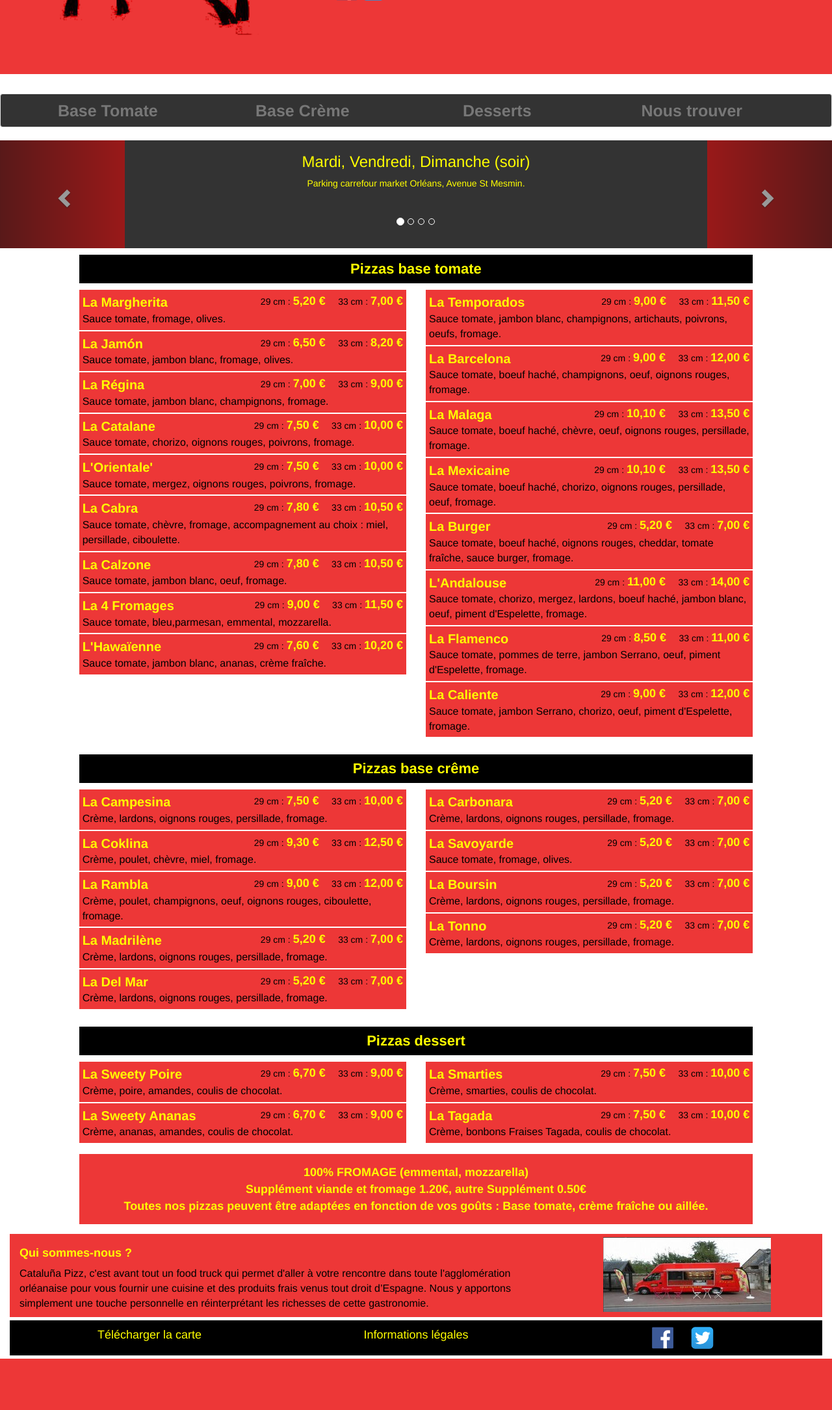
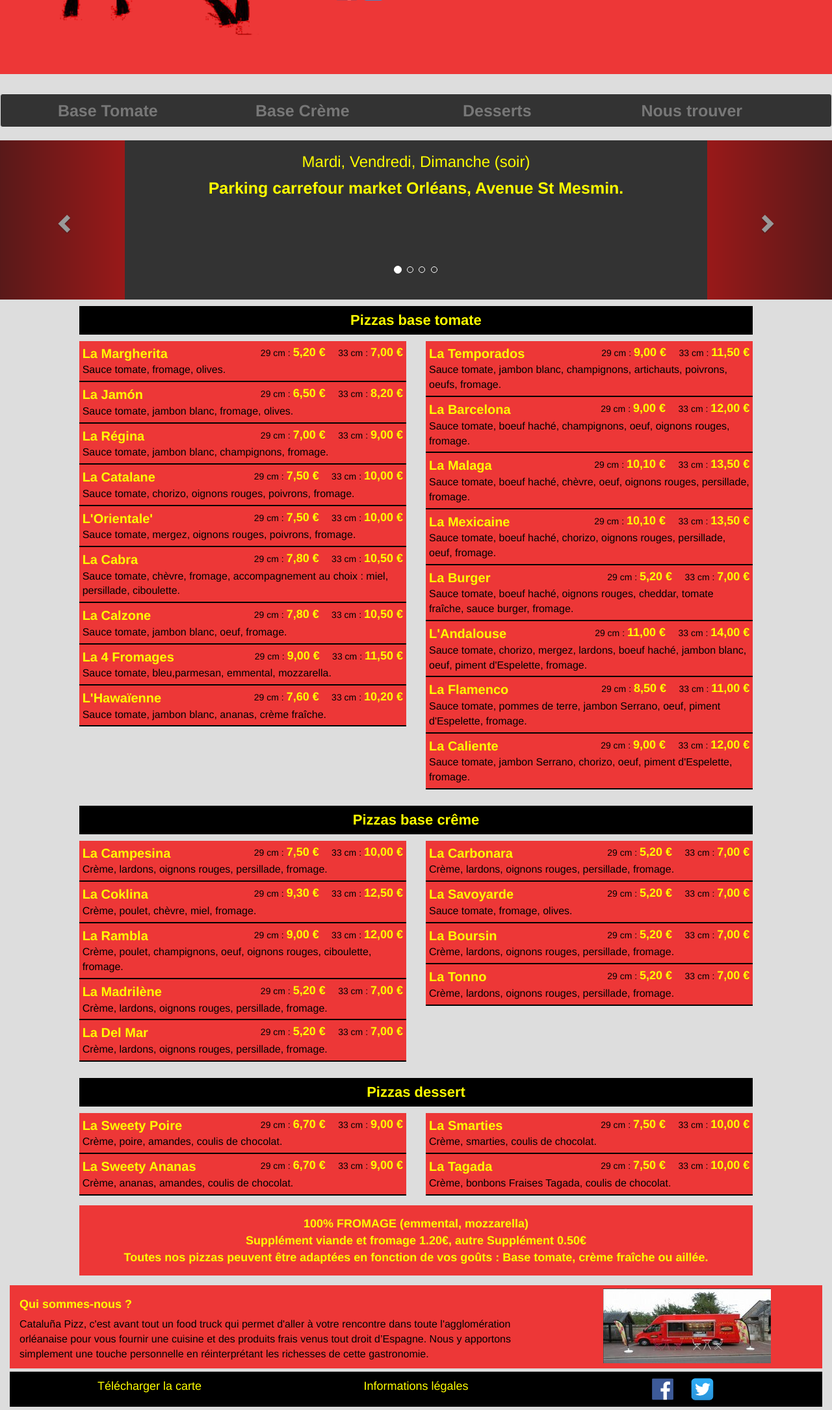
Before and after one commit to Necromosis/prereleasecataluna, a PHP site: page / in a window 1280 px wide. Shown: the part 342-2512 px from the top of the page at 65% size. Before the commit the page ends 2433 px from the top, so only its background shows below. Run offline with PHP 8.4, Linux system fonts and the light colour scheme; some libraries are stand-ins or nearby versions.

Commit message:
maxime branch 1

```diff
--- a/www/css/style.css
+++ b/www/css/style.css
@@ -1,5 +1,5 @@
 body {
-    background-color: white;
+	background-color: #dddddd;
 }
 .jumbotron {
 	background-color: #ED3737;
@@ -92,6 +92,8 @@ ul#listenav li {
 .carousel{
     background-color: #333;
     color: yellow;
+    font-size: 25px;
+    font-weight: bolder;
 }
 .carousel-control.left{
     background-color: red;
@@ -103,7 +105,6 @@ ul#listenav li {
     margin-top: 50px;
     background-color: #333;
 }
-
 
 /* --- listes pizzas --- */
 .pizzsep {
@@ -124,7 +125,7 @@ ul#listenav li {
 	width: 100%;
 	padding: 5px;
 	background: #ED3737;
-	border-bottom: 2px solid white;
+	border-bottom: 2px solid ;
 	color: black;
 }
 .nompizz {
--- a/www/pizzas.txt
+++ b/www/pizzas.txt
@@ -1,4 +1,4 @@
-
+<!-- git branch quest 1 push -->
 
 
 <!-- Base Tomate -->
```
Also changed, not shown: www/img/cork-wallet.png (added).
